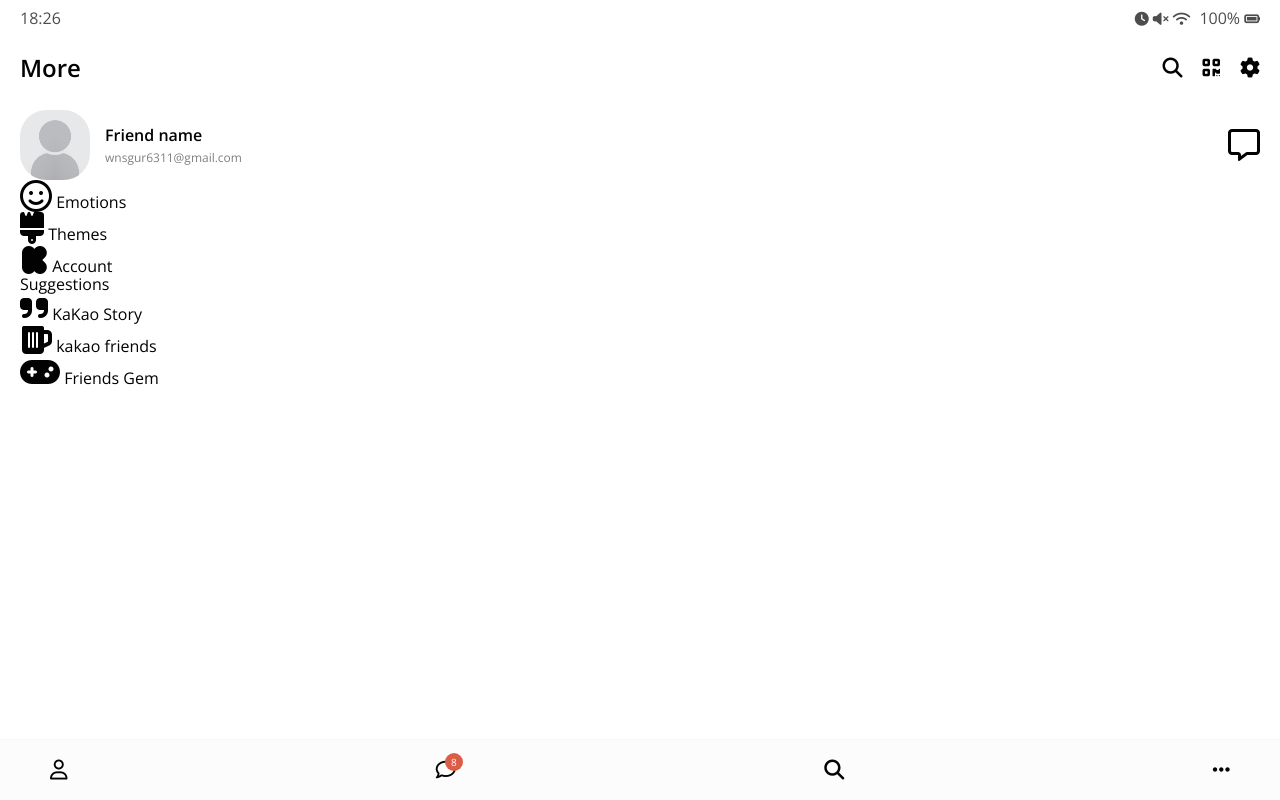
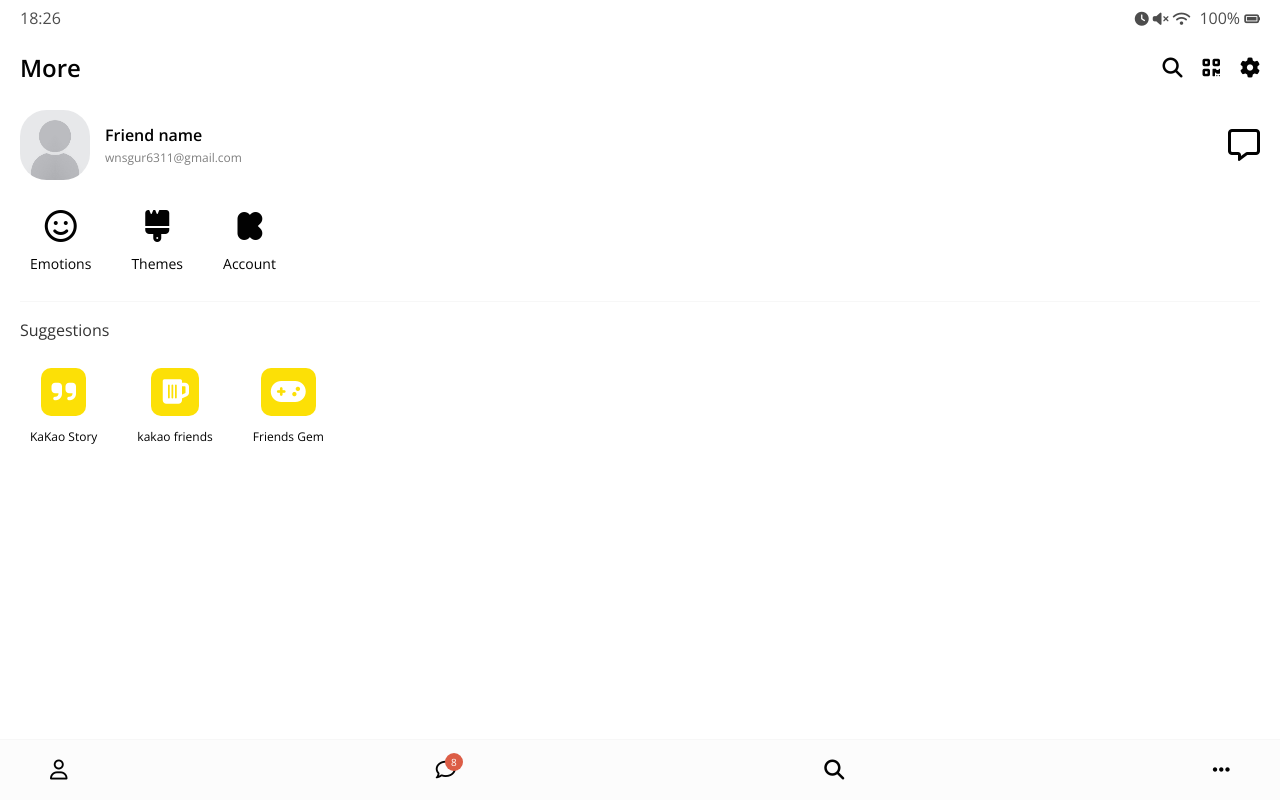
Before and after one commit to milban/kakao-clone, a plain HTML site: page more.html in a window 1280 px wide. Drawn offline with nearby package versions, Linux system fonts and the light colour scheme.

Commit message:
complete more screen

```diff
--- a/css/more.css
+++ b/css/more.css
@@ -0,0 +1,47 @@
+.more .more__btn-list,
+.more .more__suggestions-list {
+  margin: 30px 0px;
+  margin-left: 10px;
+  display: flex;
+  align-items: center;
+}
+
+.more__btn-list .more__btn,
+.more .suggestion {
+  margin-right: 40px;
+  display: flex;
+  flex-direction: column;
+  align-items: center;
+  cursor: pointer;
+}
+
+.more__btn .more__btn-title {
+  font-size: 14px;
+  margin-top: 15px;
+}
+
+.more .more__suggestions {
+  border-top: 1px solid #f7f7f7;
+  padding-top: 20px;
+}
+
+.more .more__title {
+  opacity: 0.8;
+  margin-bottom: 20px;
+}
+
+.suggestion .suggestion__title {
+  font-size: 12px;
+  margin-top: 15px;
+}
+
+.suggestion .suggestion-icon {
+  background-color: #fce006;
+  padding: 10px;
+  border-radius: 10px;
+}
+
+.suggestion-icon i {
+  font-size: 28px;
+  color: white;
+}
--- a/more.html
+++ b/more.html
@@ -59,7 +59,7 @@
           <i class="far fa-comment-alt fa-2x"></i>
         </div>
       </div>
-      <ul class="more__btn-lis">
+      <ul class="more__btn-list">
         <li class="more__btn">
           <span class="more__btn-icon">
             <i class="far fa-smile fa-2x"></i>
@@ -86,29 +86,29 @@
         </li>
       </ul>
     </header>
-    <sectoin class="more__suggestions">
+    <section class="more__suggestions">
       <h5 class="more__title">Suggestions</h5>
       <ul class="more__suggestions-list">
         <li class="more__suggestion suggestion">
           <span class="suggestion-icon">
-            <i class="fas fa-quote-right fa-2x"></i>
+            <i class="fas fa-quote-right"></i>
           </span>
           <span class="suggestion__title">KaKao Story</span>
         </li>
         <li class="more__suggestion suggestion">
           <span class="suggestion-icon">
-            <i class="fas fa-beer fa-2x"></i>
+            <i class="fas fa-beer"></i>
           </span>
           <span class="suggestion__title">kakao friends</span>
         </li>
         <li class="more__suggestion suggestion">
           <span class="suggestion-icon">
-            <i class="fas fa-gamepad fa-2x"></i>
+            <i class="fas fa-gamepad"></i>
           </span>
           <span class="suggestion__title">Friends Gem</span>
         </li>
       </ul>
-    </sectoin>
+    </section>
   </main>
   <nav class="nav">
     <ul class="nav__list">
```
